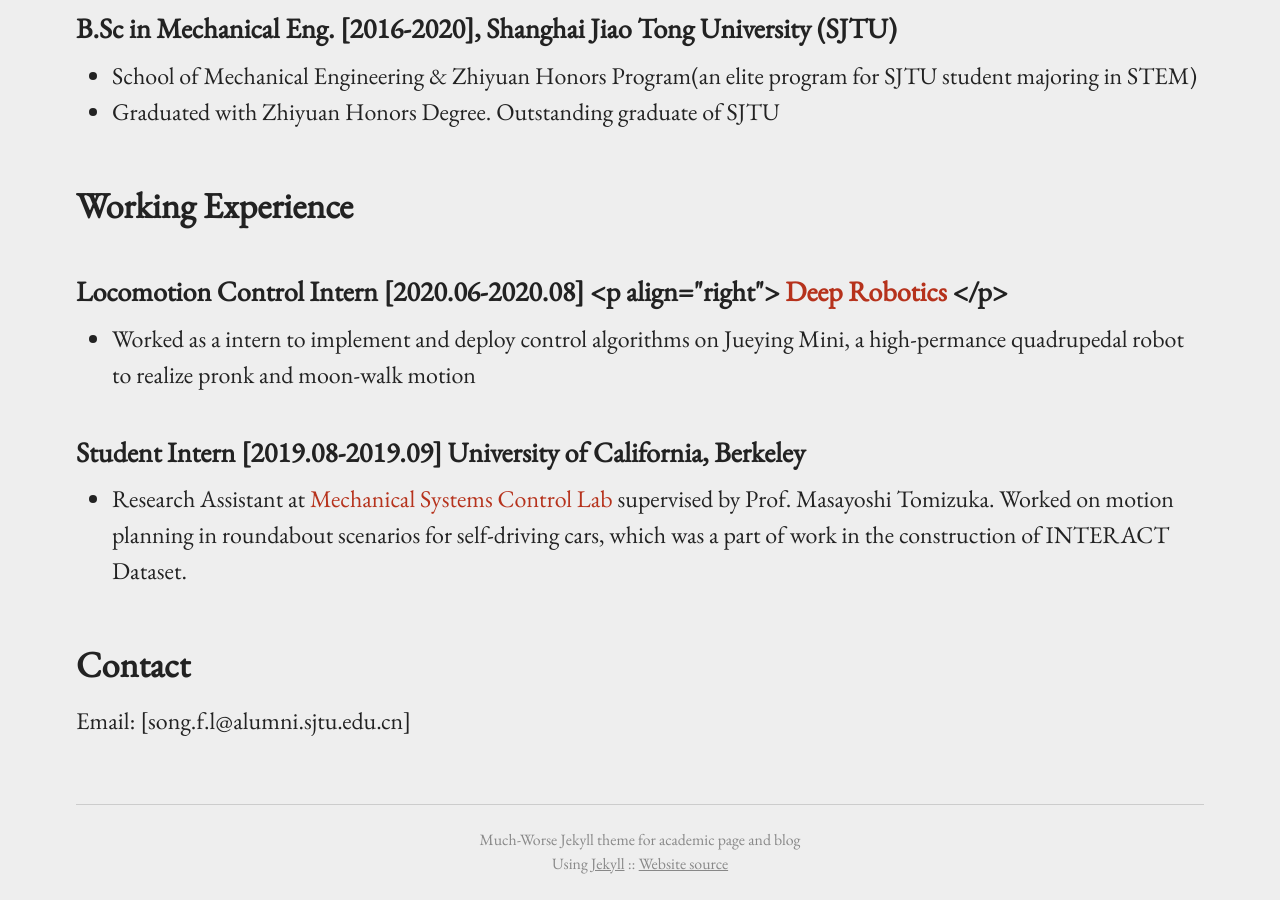
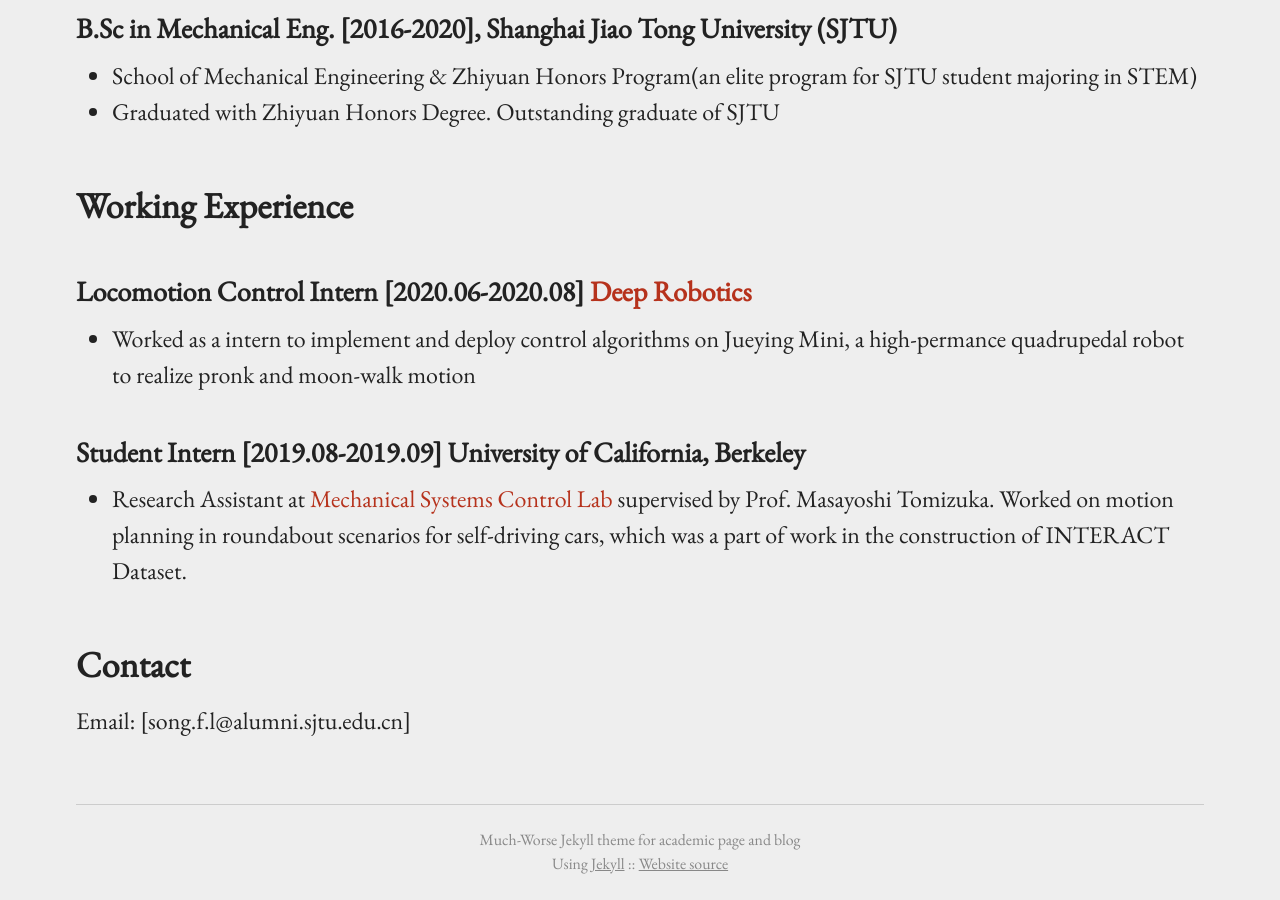
Before and after one commit to FenglongSong/fenglongsong.github.io, a Jekyll site: the page built from index.md, in a window 1280 px wide and 900 px high, scrolled down 800 px. Built offline with Jekyll 4.4.1, drawn with Linux system fonts in a browser that asks for light colours; some of the changed lines change nothing that is shown.

Commit message:
Update index.md

```diff
--- a/index.md
+++ b/index.md
@@ -24,9 +24,7 @@ I received my honorary Bachelor's degree from Shanghai Jiao Tong University (SJT
 
 ## Working Experience
 
-<!-- ### Locomotion Control Intern [2020.06-2020.08] [Deep Robotics](https://www.deeprobotics.cn/en/) -->
-### Locomotion Control Intern [2020.06-2020.08] <p align="right"> [Deep Robotics](https://www.deeprobotics.cn/en/) </p>
-<!-- <p align="right">月是故乡明</p> -->
+### Locomotion Control Intern [2020.06-2020.08] [Deep Robotics](https://www.deeprobotics.cn/en/)
 
 - Worked as a intern to implement and deploy control algorithms on Jueying Mini, a high-permance quadrupedal robot to realize pronk and moon-walk motion
 
```
